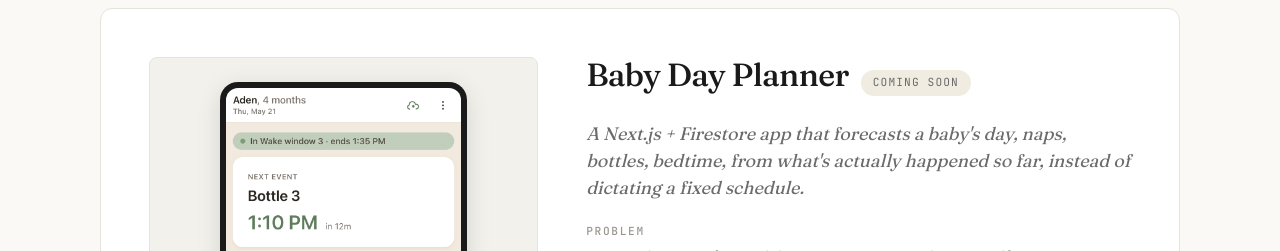
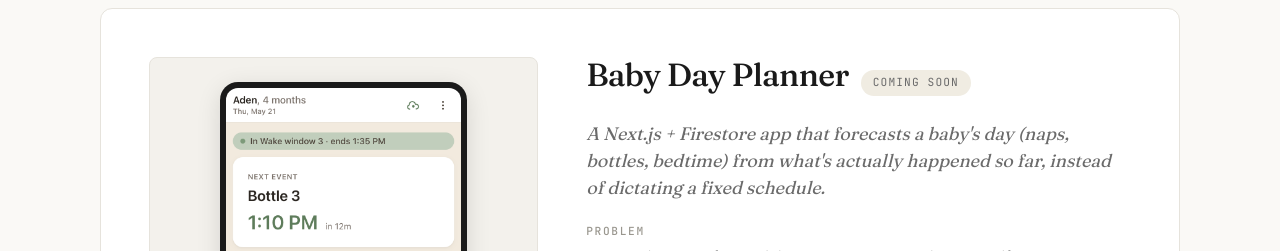
Before and after one commit to JakemoCode/jake-portfolio, a React (Vite) app: page / in a window 1280 px wide. Shown: the part 1280-1531 px from the top of the page. Built offline with nearby package versions, Linux system fonts and the light colour scheme.

Commit message:
copy: use parentheses around appositive in BDP summary

```diff
--- a/src/content/projects.ts
+++ b/src/content/projects.ts
@@ -51,7 +51,7 @@
     slug: "baby-day-planner",
     name: "Baby Day Planner",
     summary:
-      "A Next.js + Firestore app that forecasts a baby's day, naps, bottles, bedtime, from what's actually happened so far, instead of dictating a fixed schedule.",
+      "A Next.js + Firestore app that forecasts a baby's day (naps, bottles, bedtime) from what's actually happened so far, instead of dictating a fixed schedule.",
     problem:
       "Real babies don't follow rigid schedules: wake windows shift, naps run short, bottles drift, and bedtime moves with everything else. Static planner apps either lock parents into a plan that's wrong by 9 AM or devolve into a logging tool with no forward view. Parents need a planner that re-projects the rest of the day every time reality changes.",
     built:
```
